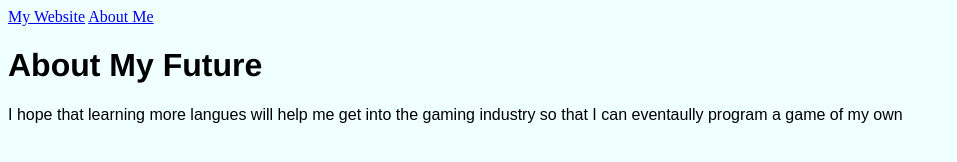
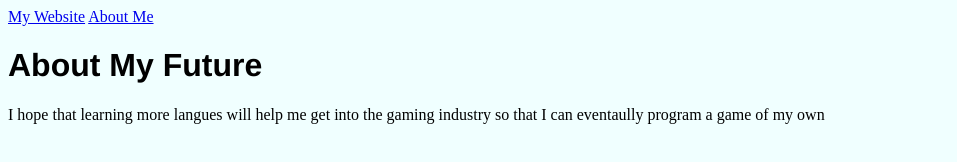
Before and after one commit to wjoey13/my-first-website-take-two, a plain HTML site: page aboutMe.html in a window 1280 px wide. Shown: the whole page, without its empty margins (0-957 px from the left). Drawn offline with Linux system fonts and the light colour scheme.

Commit message:
Updated css file

```diff
--- a/main.css
+++ b/main.css
@@ -13,7 +13,7 @@ border: 3px;
 }
 
 .container{
-    font-family: fantasy;
+    font-family: 'fantasy';
 }
 
 .me{
```
